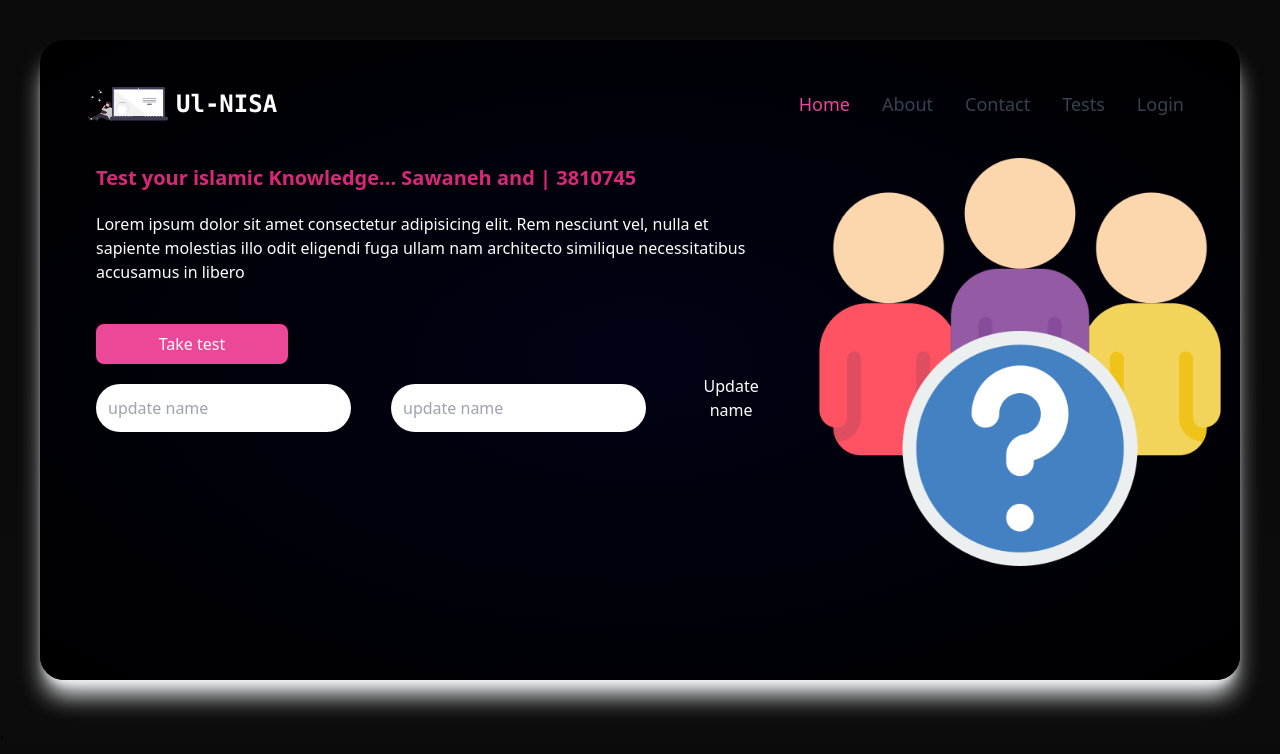
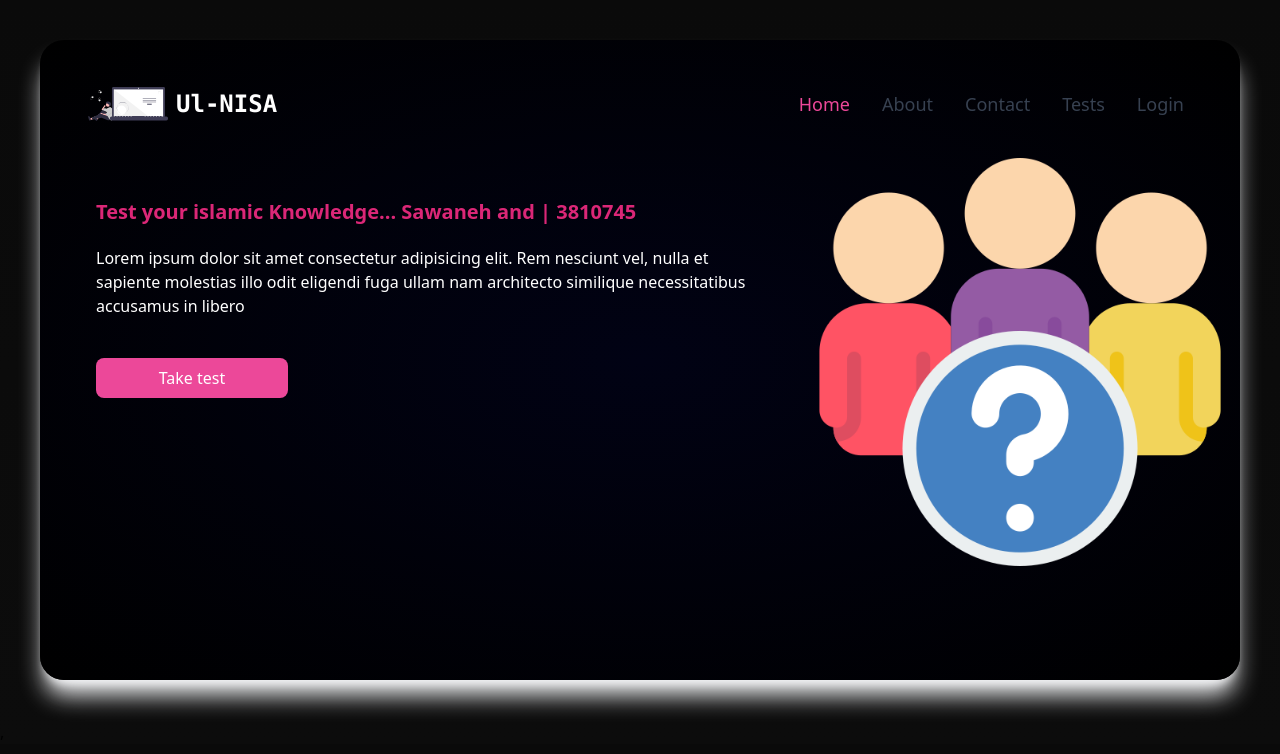
Before and after one commit to sawaneh1/Women_IN_Islam, a React (Create React App) app: page / in a window 1280 px wide. Shown: the top 754 px of the page. Built offline with nearby package versions, Linux system fonts and the light colour scheme.

Commit message:
removed test inputs

```diff
--- a/src/Navbar/index.js
+++ b/src/Navbar/index.js
@@ -140,7 +140,7 @@
                 Take test
               </button>
             </Link>
-            <div className=" flex gap-10">
+            {/* <div className=" flex gap-10">
               <input
                 type="text"
                 value={name}
@@ -157,7 +157,7 @@
                 onChange={(e) => setPhone(e.target.value)}
               />
               <button onClick={handleUpdate}>Update name</button>
-            </div>
+            </div> */}
           </div>
 
           <div className="hidden  sm:flex">
```
